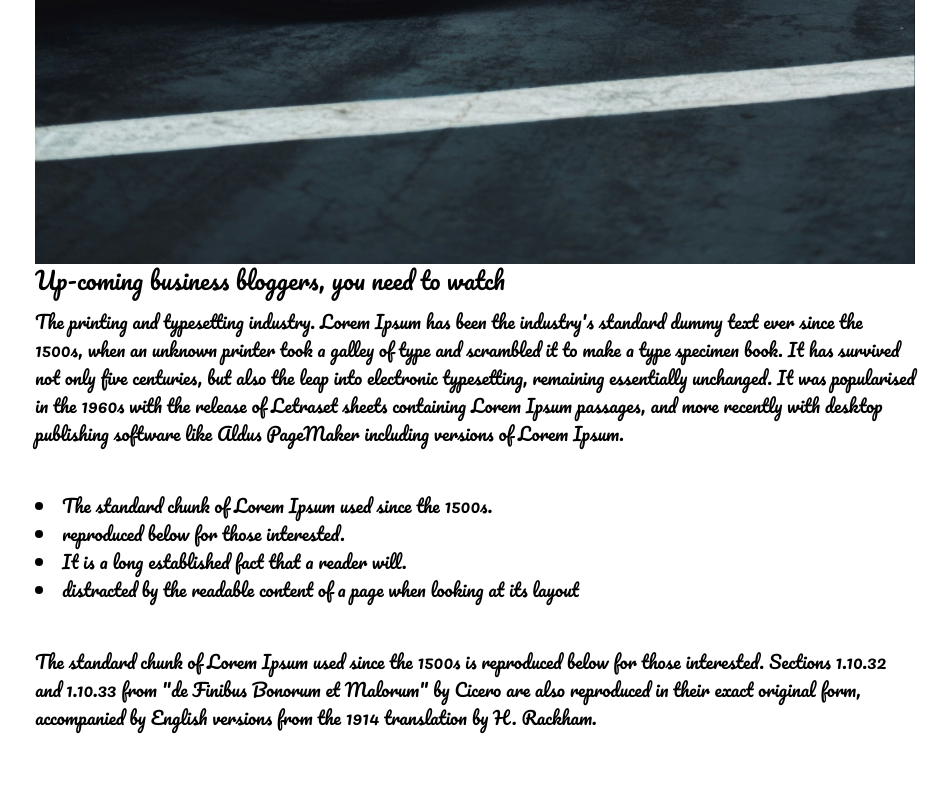
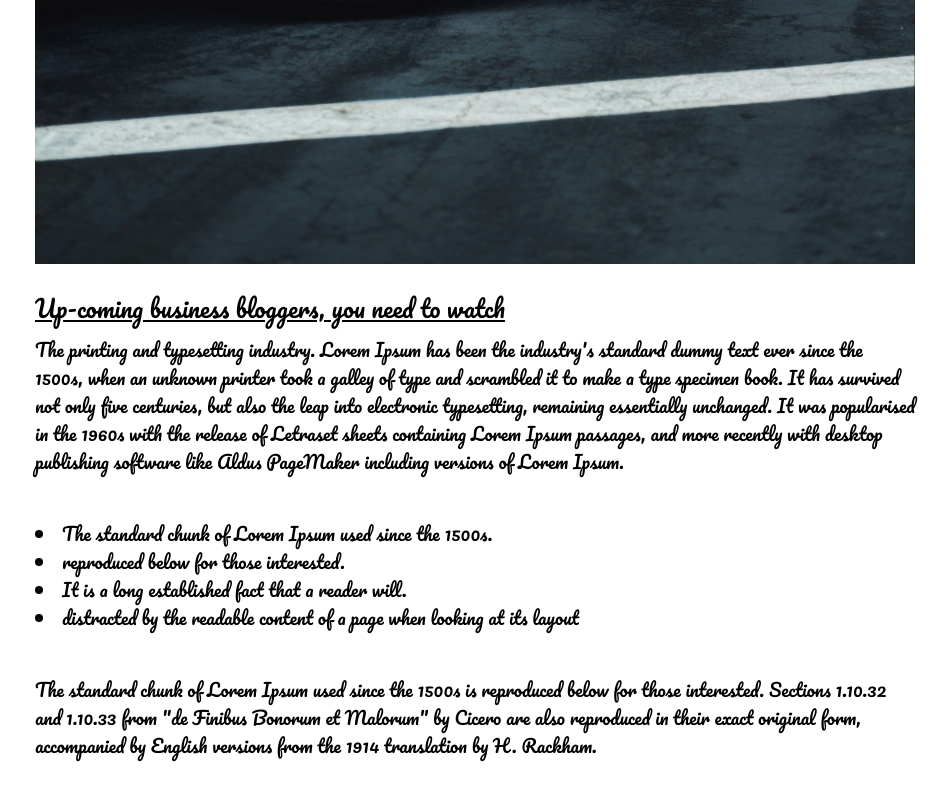
Before and after one commit to Efosky13/main-project, a Next.js app: page /Fashion in a window 1280 px wide. Shown: the part 1600-2400 px from the top of the page, without its empty margins (165-1114 px from the left). Built offline with nearby package versions, Linux system fonts and the light colour scheme.

Commit message:
feat:added

```diff
--- a/src/app/Fashion/page.jsx
+++ b/src/app/Fashion/page.jsx
@@ -31,7 +31,7 @@ export default function page() {
             <Image className=' overflow-hidden mt-10' src="/media/racing.jpg" width='900' height='10' alt=" AUDI"/>
           </div>
 
-          <div className='text-2xl  '>Up-coming business bloggers, you need to watch</div>
+          <div className='text-2xl  mt-7 underline '>Up-coming business bloggers, you need to watch</div>
 
           <div className='text-lg mt-3'>
           The printing and typesetting industry. Lorem Ipsum has been the industry's standard dummy text ever since the 1500s,
```
